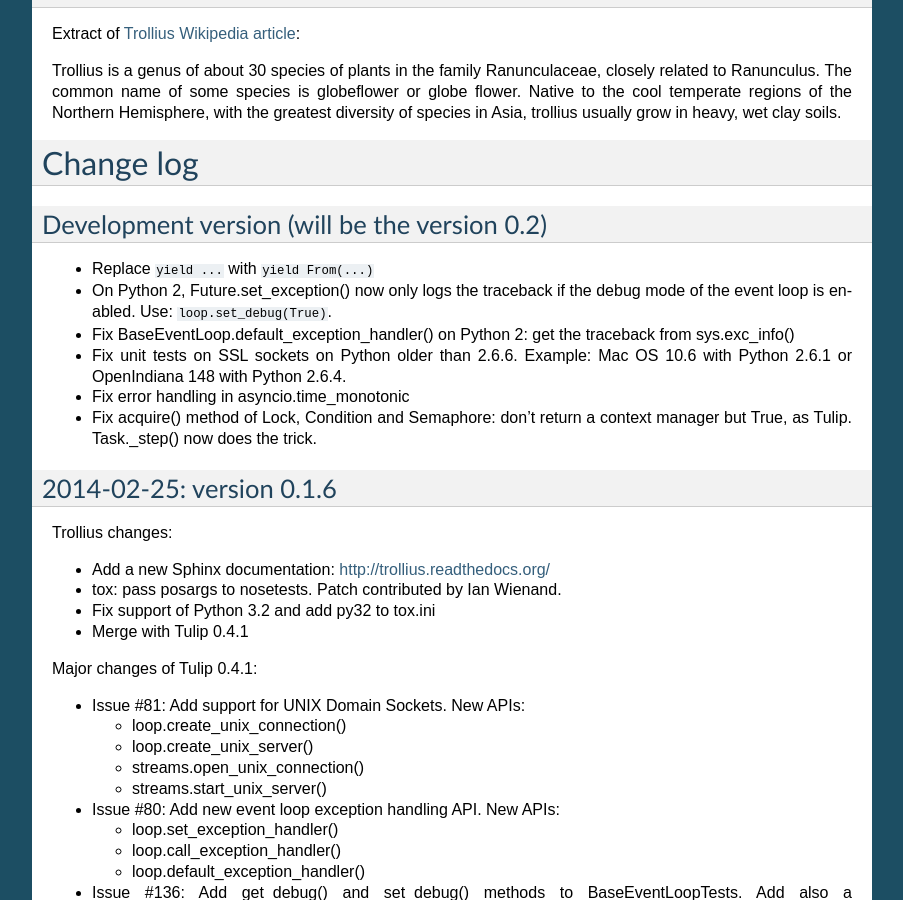
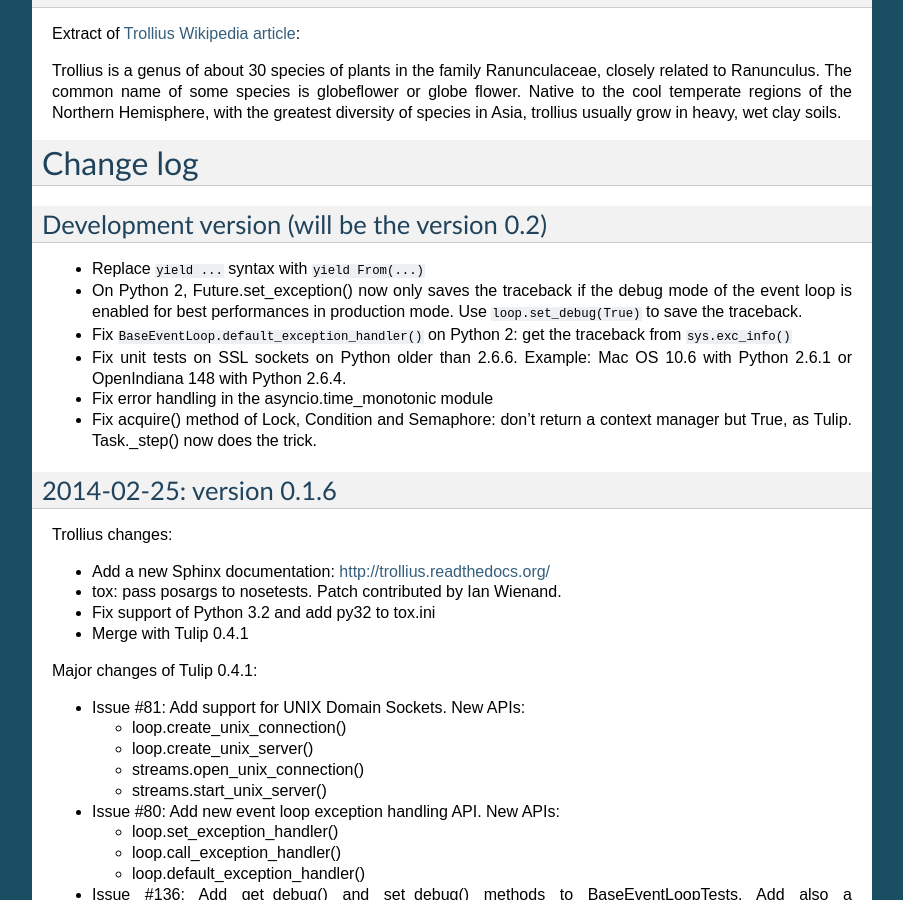
Before and after one commit to openstack-archive/deb-python-trollius, a Sphinx documentation site: the page built from doc/index.rst, in a window 1280 px wide and 900 px high, scrolled down 2712 px. Shown: the whole window, without its empty margins (198-1101 px from the left). Built offline with Sphinx 7.4.7, drawn with Linux system fonts in a browser that asks for light colours.

Commit message:
Update changelog

```diff
--- a/doc/index.rst
+++ b/doc/index.rst
@@ -181,14 +181,15 @@ Change log
 Development version (will be the version 0.2)
 ---------------------------------------------
 
-* Replace ``yield ...`` with ``yield From(...)``
-* On Python 2, Future.set_exception() now only logs the traceback if the debug
-  mode of the event loop is enabled. Use: ``loop.set_debug(True)``.
-* Fix BaseEventLoop.default_exception_handler() on Python 2: get the traceback
-  from sys.exc_info()
+* Replace ``yield ...`` syntax with ``yield From(...)``
+* On Python 2, Future.set_exception() now only saves the traceback if the debug
+  mode of the event loop is enabled for best performances in production mode.
+  Use ``loop.set_debug(True)`` to save the traceback.
+* Fix ``BaseEventLoop.default_exception_handler()`` on Python 2: get the
+  traceback from ``sys.exc_info()``
 * Fix unit tests on SSL sockets on Python older than 2.6.6. Example:
   Mac OS 10.6 with Python 2.6.1 or OpenIndiana 148 with Python 2.6.4.
-* Fix error handling in asyncio.time_monotonic
+* Fix error handling in the asyncio.time_monotonic module
 * Fix acquire() method of Lock, Condition and Semaphore: don't return a context
   manager but True, as Tulip. Task._step() now does the trick.
 
```
